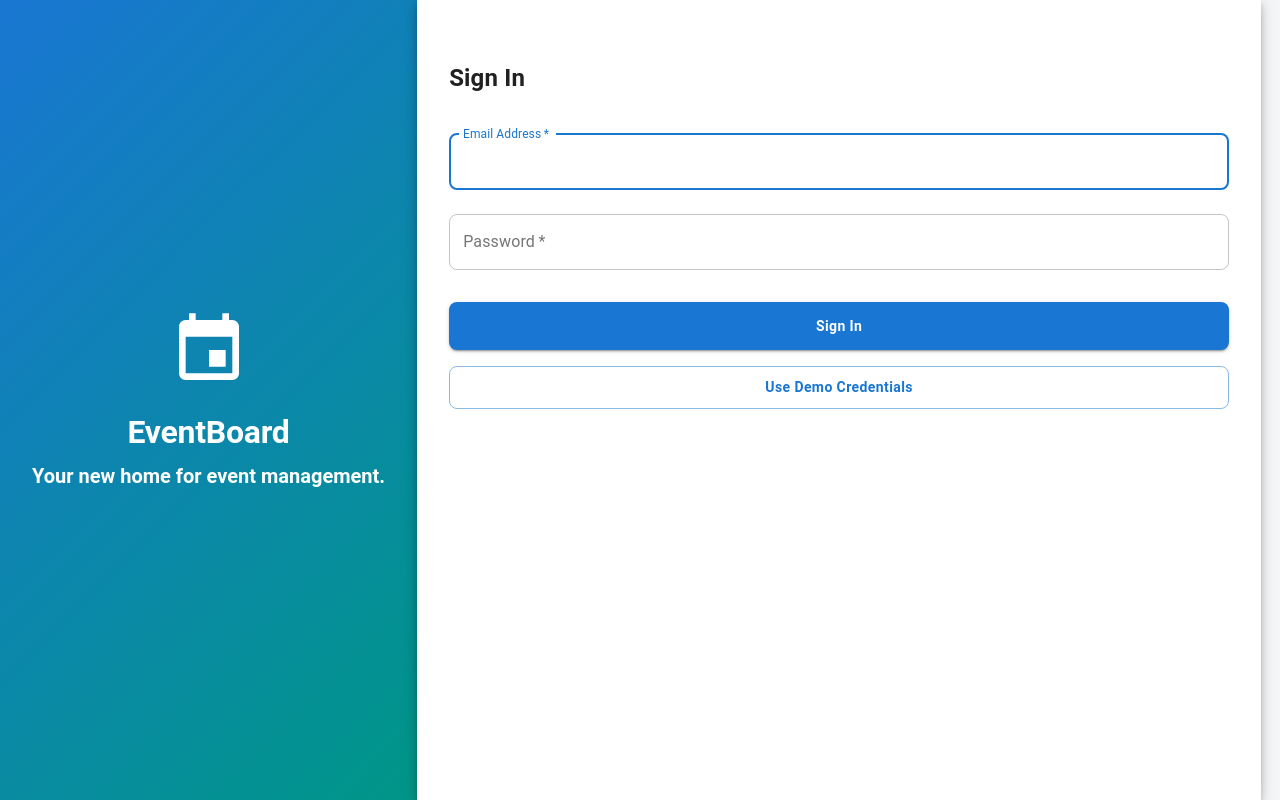
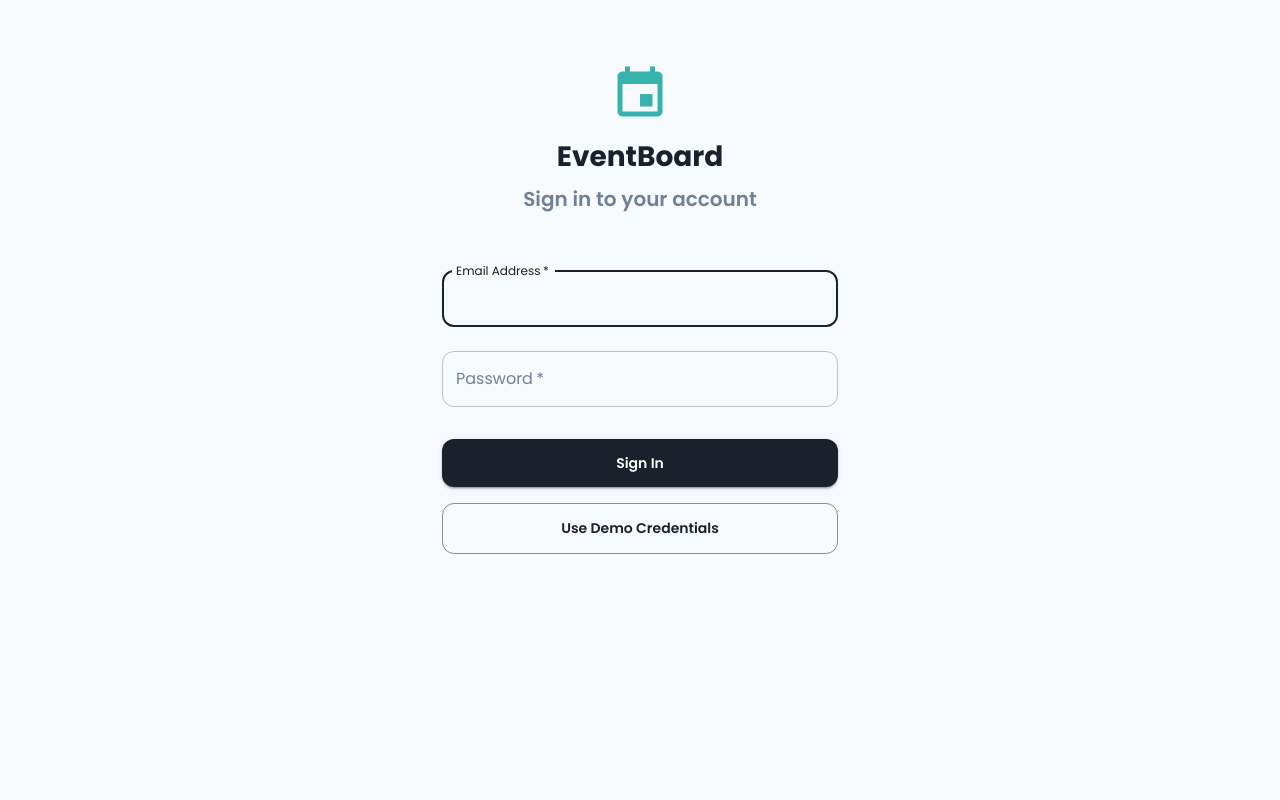
Before and after one commit to gorghs/EVENT-BOARD, a React (Create React App) app in the folder client/: page /login in a window 1280 px wide. Built offline with nearby package versions, Linux system fonts and the light colour scheme.

Commit message:
redesign

```diff
--- a/client/src/index.css
+++ b/client/src/index.css
@@ -1,10 +1,13 @@
+@import url('https://fonts.googleapis.com/css2?family=Poppins:wght@400;500;600;700&display=swap');
+
 body {
   margin: 0;
-  font-family: -apple-system, BlinkMacSystemFont, 'Segoe UI', 'Roboto', 'Oxygen',
+  font-family: 'Poppins', -apple-system, BlinkMacSystemFont, 'Segoe UI', 'Roboto', 'Oxygen',
     'Ubuntu', 'Cantarell', 'Fira Sans', 'Droid Sans', 'Helvetica Neue',
     sans-serif;
   -webkit-font-smoothing: antialiased;
   -moz-osx-font-smoothing: grayscale;
+  background-color: #F7FAFC;
 }
 
 code {
--- a/client/src/pages/DiscoverPage.js
+++ b/client/src/pages/DiscoverPage.js
@@ -57,29 +57,15 @@ const DiscoverPage = () => {
     <Grid container spacing={3}>
       {Array.from(new Array(6)).map((_, index) => (
         <Grid item xs={12} sm={6} md={4} key={index}>
-          <Card elevation={2}>
-            <CardHeader
-              avatar={<Skeleton animation="wave" variant="circular" width={40} height={40} />}
-              title={<Skeleton animation="wave" height={10} width="80%" style={{ marginBottom: 6 }} />}
-              subheader={<Skeleton animation="wave" height={10} width="40%" />}
-            />
-            <CardContent>
-              <Skeleton animation="wave" height={10} style={{ marginBottom: 6 }} />
-              <Skeleton animation="wave" height={10} width="80%" />
-            </CardContent>
-          </Card>
+          <Skeleton variant="rectangular" height={200} />
         </Grid>
       ))}
     </Grid>
   );
 
   return (
-    <Box sx={{ flexGrow: 1, minHeight: '100vh', bgcolor: '#f4f6f8' }}>
-      <AppBar
-        position="static"
-        elevation={0}
-        sx={{ background: 'linear-gradient(135deg, #1e88e5 0%, #1565c0 100%)' }}
-      >
+    <Box sx={{ flexGrow: 1, minHeight: '100vh', bgcolor: 'background.default' }}>
+      <AppBar position="sticky" elevation={0}>
         <Toolbar>
           <IconButton color="inherit" onClick={() => navigate('/my-events')}>
             <ArrowBackIcon />
@@ -97,10 +83,10 @@ const DiscoverPage = () => {
         {loading ? (
           renderSkeleton()
         ) : (
-          <Grid container spacing={3}>
+          <Grid container spacing={4}>
             {events.map((event) => (
               <Grid item xs={12} sm={6} md={4} key={`${event.external_id}-${event.source}`}>
-                <Card sx={{ display: 'flex', flexDirection: 'column', height: '100%', borderRadius: 2, transition: '0.3s', '&:hover': { boxShadow: 6 } }}>
+                <Card sx={{ display: 'flex', flexDirection: 'column', height: '100%' }}>
                   <CardHeader
                     title={<Typography variant="h6" sx={{ fontWeight: 600 }}>{event.title}</Typography>}
                     subheader={`Source: ${event.source}`}
@@ -112,7 +98,7 @@ const DiscoverPage = () => {
                     <Chip label={new Date(event.date).toLocaleDateString()} size="small" />
                   </CardContent>
                   <Box sx={{ p: 2, pt: 0 }}>
-                     <Button fullWidth variant="outlined" onClick={() => handleLearnMore(event)}>Learn More</Button>
+                     <Button fullWidth variant="contained" color="primary" onClick={() => handleLearnMore(event)}>Learn More</Button>
                   </Box>
                 </Card>
               </Grid>
--- a/client/src/pages/LoginPage.js
+++ b/client/src/pages/LoginPage.js
@@ -6,10 +6,9 @@ import {
   Button,
   Typography,
   Box,
-  Paper,
   Alert,
-  Grid,
   CircularProgress,
+  Container,
 } from '@mui/material';
 import { Event as EventIcon } from '@mui/icons-material';
 
@@ -36,45 +35,21 @@ const LoginPage = () => {
   };
 
   return (
-    <Grid container component="main" sx={{ height: '100vh' }}>
-      <Grid
-        item
-        xs={false}
-        sm={4}
-        md={7}
-        sx={{
-          background: 'linear-gradient(135deg, #1976d2 0%, #009688 100%)',
-          color: 'white',
-          display: 'flex',
-          flexDirection: 'column',
-          alignItems: 'center',
-          justifyContent: 'center',
-          p: 4,
-        }}
-      >
-          <Box textAlign="center">
-            <EventIcon sx={{ fontSize: 80, mb: 2 }} />
-            <Typography variant="h2" component="h1" gutterBottom sx={{ fontWeight: 700 }}>
-              EventBoard
-            </Typography>
-            <Typography variant="h5">
-              Your new home for event management.
-            </Typography>
-          </Box>
-      </Grid>
-      <Grid item xs={12} sm={8} md={5} component={Paper} elevation={6} square>
+    <Container component="main" maxWidth="xs">
       <Box
         sx={{
-            my: 8,
-            mx: 4,
+          marginTop: 8,
           display: 'flex',
           flexDirection: 'column',
           alignItems: 'center',
         }}
       >
-          <Box>
-              <Typography component="h1" variant="h4" sx={{ mb: 3, fontWeight: 600 }}>
-                Sign In
+        <EventIcon sx={{ fontSize: 60, mb: 2, color: 'accent.main' }} />
+        <Typography component="h1" variant="h4" sx={{ fontWeight: 700, mb: 1 }}>
+          EventBoard
+        </Typography>
+        <Typography variant="h6" color="text.secondary" sx={{ mb: 4 }}>
+          Sign in to your account
         </Typography>
 
         {errorMessage && (
@@ -83,7 +58,7 @@ const LoginPage = () => {
           </Alert>
         )}
 
-              <Box component="form" onSubmit={handleLogin} noValidate sx={{ mt: 1 }}>
+        <Box component="form" onSubmit={handleLogin} noValidate sx={{ mt: 1, width: '100%' }}>
           <TextField
             margin="normal"
             required
@@ -112,6 +87,7 @@ const LoginPage = () => {
             type="submit"
             fullWidth
             variant="contained"
+            color="primary"
             disabled={loading}
             sx={{ mt: 3, mb: 2, py: 1.5 }}
           >
@@ -129,9 +105,7 @@ const LoginPage = () => {
           </Button>
         </Box>
       </Box>
-        </Box>
-      </Grid>
-    </Grid>
+    </Container>
   );
 };
 
--- a/client/src/theme/theme.js
+++ b/client/src/theme/theme.js
@@ -1,72 +1,63 @@
 import { createTheme } from '@mui/material/styles';
 
-// A professional and modern theme for a production-ready look.
+// A modern and sophisticated theme for a premium look and feel.
 const theme = createTheme({
   palette: {
     mode: 'light',
     primary: {
-      main: '#1976d2', // A classic, professional blue
-      light: '#42a5f5',
-      dark: '#1565c0',
-      contrastText: '#ffffff',
+      main: '#1A202C', // Almost Black
     },
     secondary: {
-      main: '#009688', // A cool, complementary teal
-      light: '#4db6ac',
-      dark: '#00796b',
-      contrastText: '#ffffff',
+      main: '#2D3748', // Dark Gray
+    },
+    accent: {
+      main: '#38B2AC', // Teal
     },
     background: {
-      default: '#f4f6f8', // A very light grey for a soft, clean background
+      default: '#F7FAFC', // Very Light Gray
       paper: '#ffffff',
     },
     text: {
-      primary: '#212121', // Dark grey instead of pure black
-      secondary: '#757575',
-    },
-    success: {
-      main: '#2e7d32',
-    },
-    warning: {
-      main: '#ed6c02',
-    },
-    error: {
-      main: '#d32f2f',
+      primary: '#1A202C', // Almost Black
+      secondary: '#718096', // Gray
     },
   },
   typography: {
-    fontFamily: '"Roboto", "Helvetica", "Arial", sans-serif',
-    h1: { fontWeight: 700, fontSize: '2.5rem' },
-    h2: { fontWeight: 600, fontSize: '2rem' },
-    h3: { fontWeight: 600, fontSize: '1.75rem' },
-    h4: { fontWeight: 600, fontSize: '1.5rem' },
-    h5: { fontWeight: 600, fontSize: '1.25rem' },
-    h6: { fontWeight: 600, fontSize: '1.1rem' },
+    fontFamily: '"Poppins", "Roboto", "Helvetica", "Arial", sans-serif',
+    h1: { fontWeight: 700, fontSize: '3rem' },
+    h2: { fontWeight: 700, fontSize: '2.5rem' },
+    h3: { fontWeight: 600, fontSize: '2rem' },
+    h4: { fontWeight: 600, fontSize: '1.75rem' },
+    h5: { fontWeight: 600, fontSize: '1.5rem' },
+    h6: { fontWeight: 600, fontSize: '1.25rem' },
     button: {
-      textTransform: 'none', // More modern than all-caps
+      textTransform: 'none',
       fontWeight: 600,
     },
   },
   shape: {
-    borderRadius: 8, // A slightly more subtle border radius
+    borderRadius: 16,
   },
   components: {
-    // Override default component styles for a cohesive look
     MuiAppBar: {
       styleOverrides: {
         root: {
-          boxShadow: '0 2px 4px -1px rgba(0,0,0,0.06), 0 4px 5px 0 rgba(0,0,0,0.06), 0 1px 10px 0 rgba(0,0,0,0.08)',
+          boxShadow: 'none',
+          backgroundColor: '#F7FAFC',
+          borderBottom: '1px solid #E2E8F0',
+          color: '#1A202C',
         },
       },
     },
     MuiButton: {
       styleOverrides: {
         root: {
-          borderRadius: 8,
-          padding: '8px 22px',
-          transition: 'transform 0.2s ease-in-out',
+          borderRadius: 12,
+          padding: '12px 28px',
+          transition: 'all 0.3s ease-in-out',
           '&:hover': {
-            transform: 'scale(1.03)',
+            transform: 'translateY(-2px)',
+            boxShadow: '0 6px 16px rgba(0,0,0,0.12)',
           },
         },
       },
@@ -77,12 +68,13 @@ const theme = createTheme({
       },
       styleOverrides: {
         root: {
-          borderRadius: 12,
-          border: '1px solid #e0e0e0',
+          borderRadius: 20,
+          border: '1px solid #E2E8F0',
           transition: 'all 0.3s ease-in-out',
           '&:hover': {
-            boxShadow: '0 8px 16px 0 rgba(0,0,0,0.1)',
+            boxShadow: '0 12px 24px rgba(0,0,0,0.1)',
             borderColor: 'transparent',
+            transform: 'translateY(-6px)',
           },
         },
       },
@@ -91,7 +83,7 @@ const theme = createTheme({
       styleOverrides: {
         root: {
           '& .MuiOutlinedInput-root': {
-            borderRadius: 8,
+            borderRadius: 12,
           },
         },
       },
@@ -100,8 +92,8 @@ const theme = createTheme({
       styleOverrides: {
         root: {
           '& .MuiBackdrop-root': {
-            backgroundColor: 'rgba(0, 0, 0, 0.5)',
-            backdropFilter: 'blur(3px)',
+            backgroundColor: 'rgba(26, 32, 44, 0.7)',
+            backdropFilter: 'blur(8px)',
           },
         },
       },
```
Also changed, not shown: client/src/pages/MyEventsPage.js (+9 -35 lines). Lines whose indentation alone changed are shown as unchanged.
